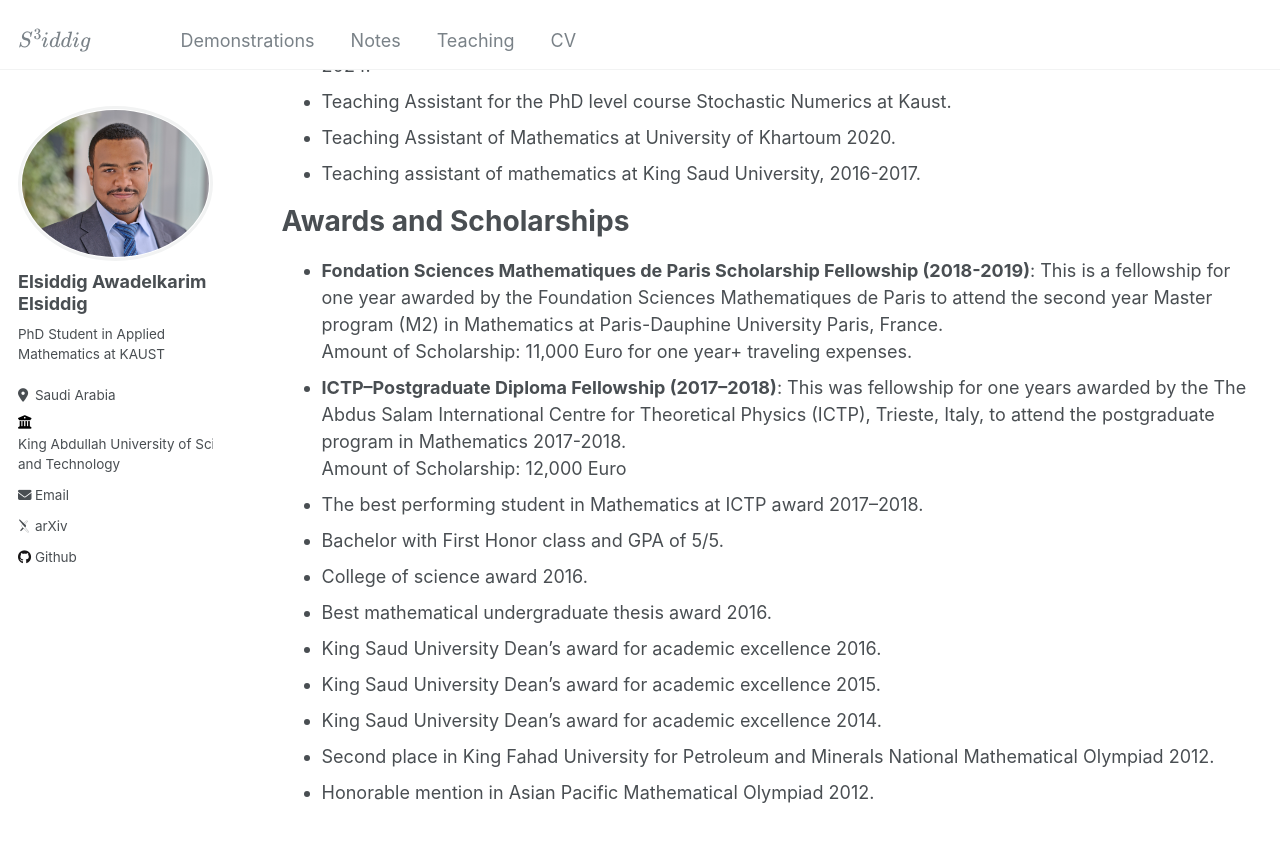
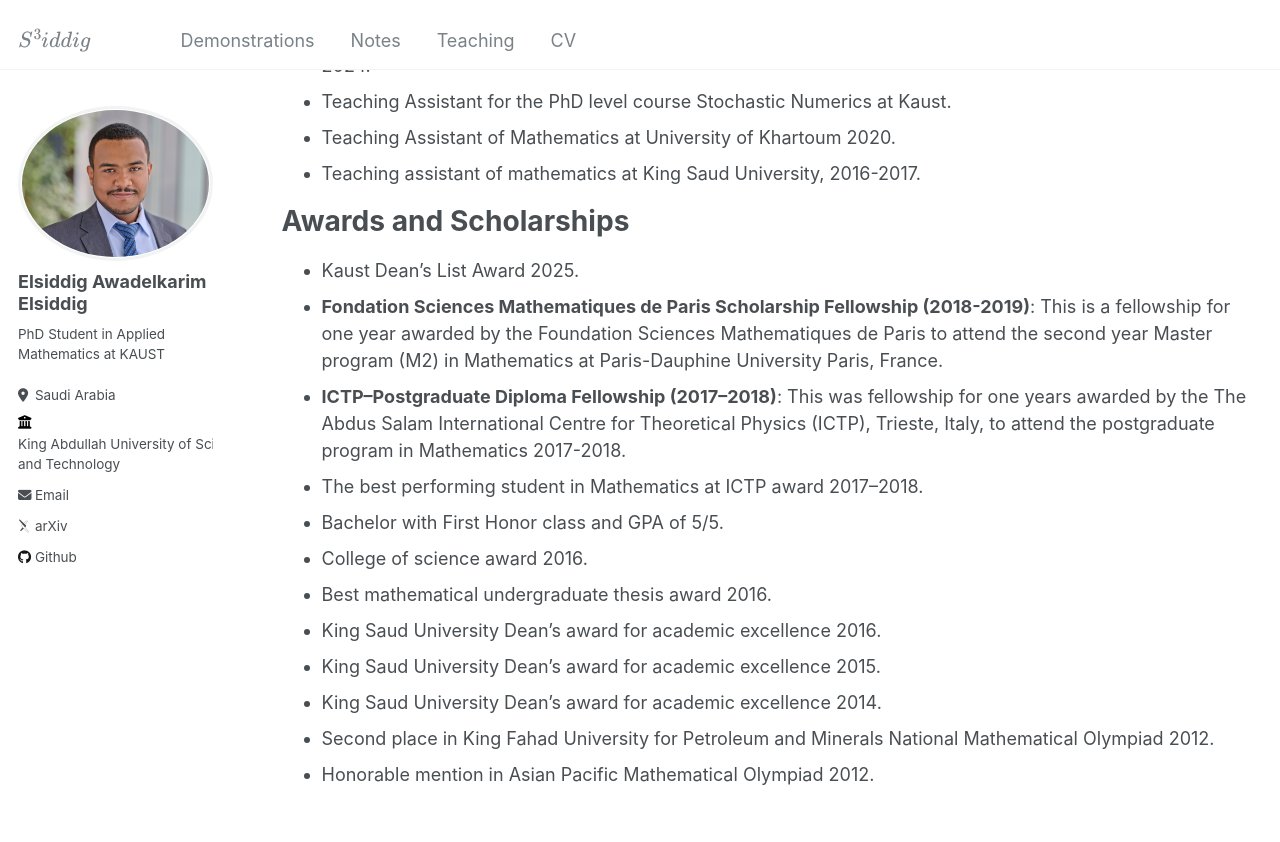
Before and after one commit to siddigss/siddigss.github.io, a Jekyll site: the page built from _pages/cv.md, in a window 1280 px wide and 900 px high, scrolled down 902 px. Shown: the top 842 px of the window. Built offline with Jekyll 4.4.1, drawn with Linux system fonts in a browser that asks for light colours; some web fonts are replaced.

Commit message:
Update cv.md

```diff
--- a/_pages/cv.md
+++ b/_pages/cv.md
@@ -37,12 +37,11 @@ Teaching and Work
 
 Awards and Scholarships
 ======
+* Kaust Dean's List Award 2025.
 * **Fondation Sciences Mathematiques de Paris Scholarship Fellowship (2018-2019)**:
 This is a fellowship for one year awarded by the Foundation Sciences Mathematiques de Paris to attend the second year Master program (M2) in Mathematics at Paris-Dauphine University Paris, France.
-Amount of Scholarship: 11,000 Euro for one year+ traveling expenses.
 * **ICTP--Postgraduate Diploma Fellowship (2017--2018)**:
 This was fellowship for one years awarded by the The Abdus Salam International Centre for Theoretical Physics (ICTP), Trieste, Italy, to attend the postgraduate program in Mathematics 2017-2018.
-Amount of Scholarship: 12,000 Euro
 * The best performing student in Mathematics at ICTP award 2017–2018.
 * Bachelor with First Honor class and GPA of 5/5.
 * College of science award 2016.
```
